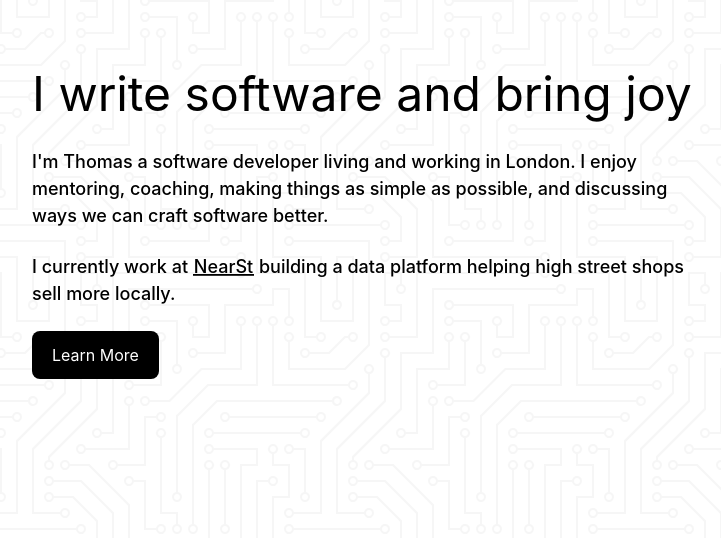
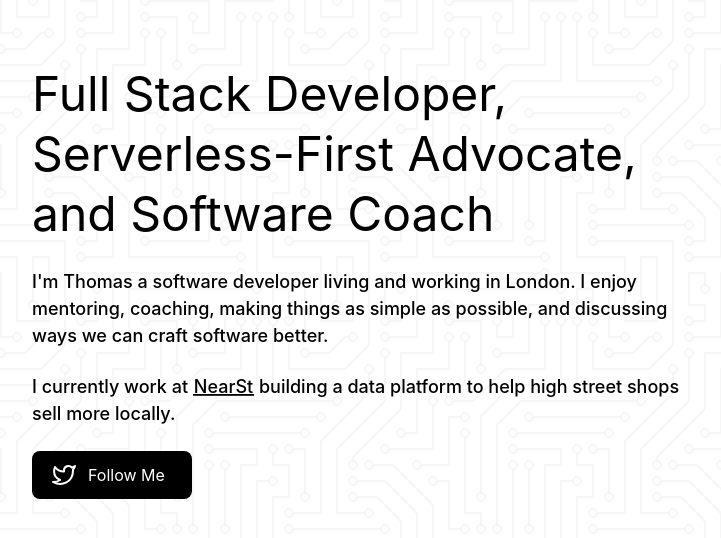
Before and after one commit to Ankcorn/me, a Next.js app: page / in a window 1280 px wide. Shown: the top 538 px of the page, without its empty margins (272-993 px from the left). Built offline with nearby package versions, Linux system fonts and the light colour scheme.

Commit message:
lets ship it

```diff
--- a/pages/index.js
+++ b/pages/index.js
@@ -1,16 +1,19 @@
 export default () => (
   <div className="flex w-screen justify-center p-16">
     <div className="max-w-xs sm:max-w-2xl space-y-6">
-      <h1 className="text-3xl sm:text-5xl leading-tight">I write software and bring joy</h1>
+      <h1 className="text-3xl sm:text-5xl leading-tight">Full Stack Developer, Serverless-First Advocate, and Software Coach</h1>
       <p className="text-lg font-medium">
         I'm Thomas a software developer living and working in London.
         I enjoy mentoring, coaching, making things as simple as possible,
         and discussing ways we can craft software better.
       </p>
       <p className="text-lg font-medium">
-        I currently work at <a href="https://near.st" className="underline--magical">NearSt</a> building a data platform helping high street shops sell more locally.
+        I currently work at <a href="https://near.st" className="underline--magical">NearSt</a> building a data platform to help high street shops sell more locally.
       </p>
-      <button className="bg-black rounded-lg py-3 px-5 text-white">Learn More</button>
+      <a className="bg-black rounded-lg py-3 px-5 my-2 text-white flex space-x-3 w-40" href="https://twitter.com/thomasankcorn">
+        <svg xmlns="http://www.w3.org/2000/svg" width="24" height="24" viewBox="0 0 24 24" fill="none" stroke="currentColor" stroke-width="2" stroke-linecap="round" stroke-linejoin="round" class="feather feather-twitter"><path d="M23 3a10.9 10.9 0 0 1-3.14 1.53 4.48 4.48 0 0 0-7.86 3v1A10.66 10.66 0 0 1 3 4s-4 9 5 13a11.64 11.64 0 0 1-7 2c9 5 20 0 20-11.5a4.5 4.5 0 0 0-.08-.83A7.72 7.72 0 0 0 23 3z"></path></svg>
+        <span>Follow Me</span>
+      </a>
     </div>
 
   </div>
```
Also changed, not shown: pages/test.svg (deleted).
